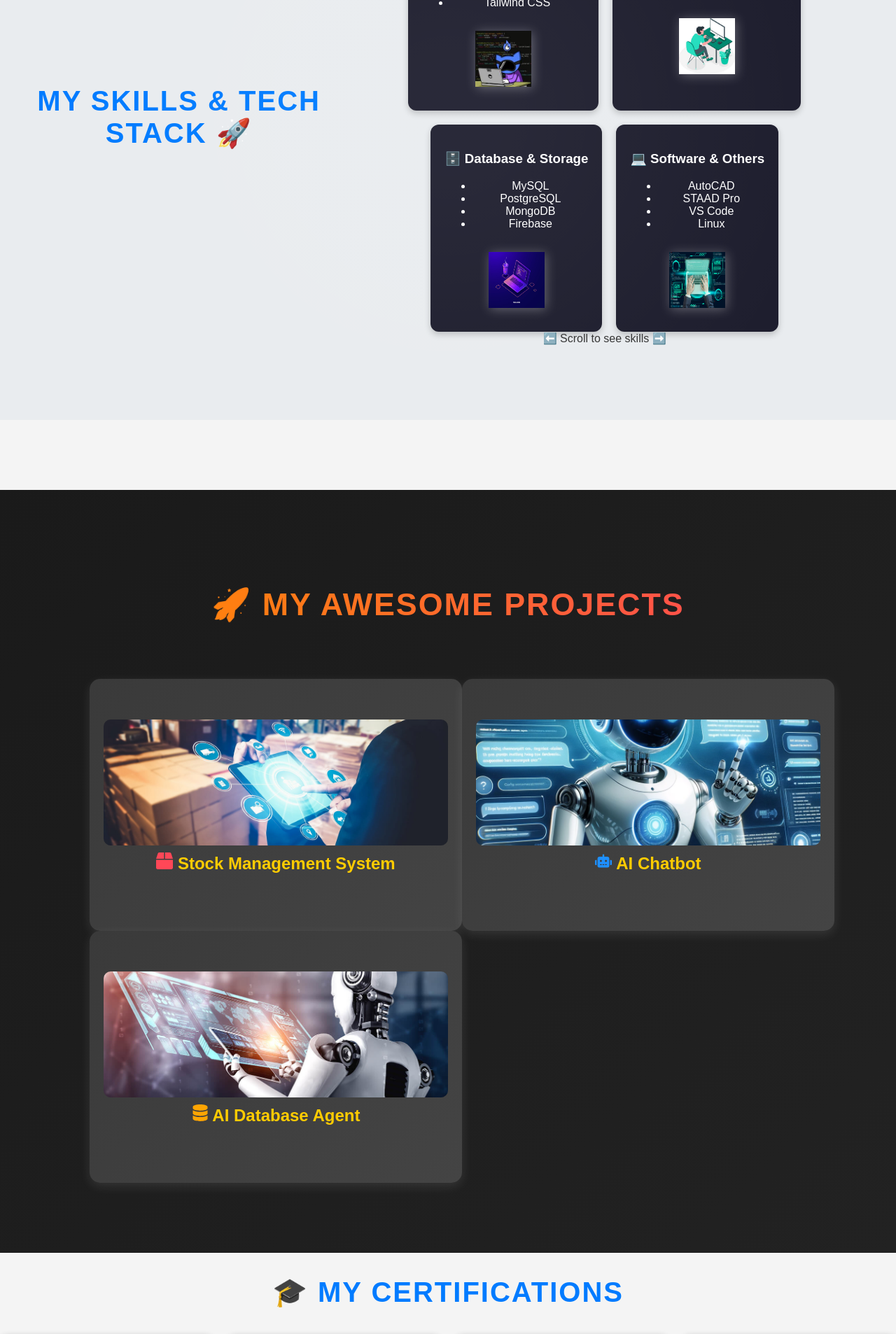
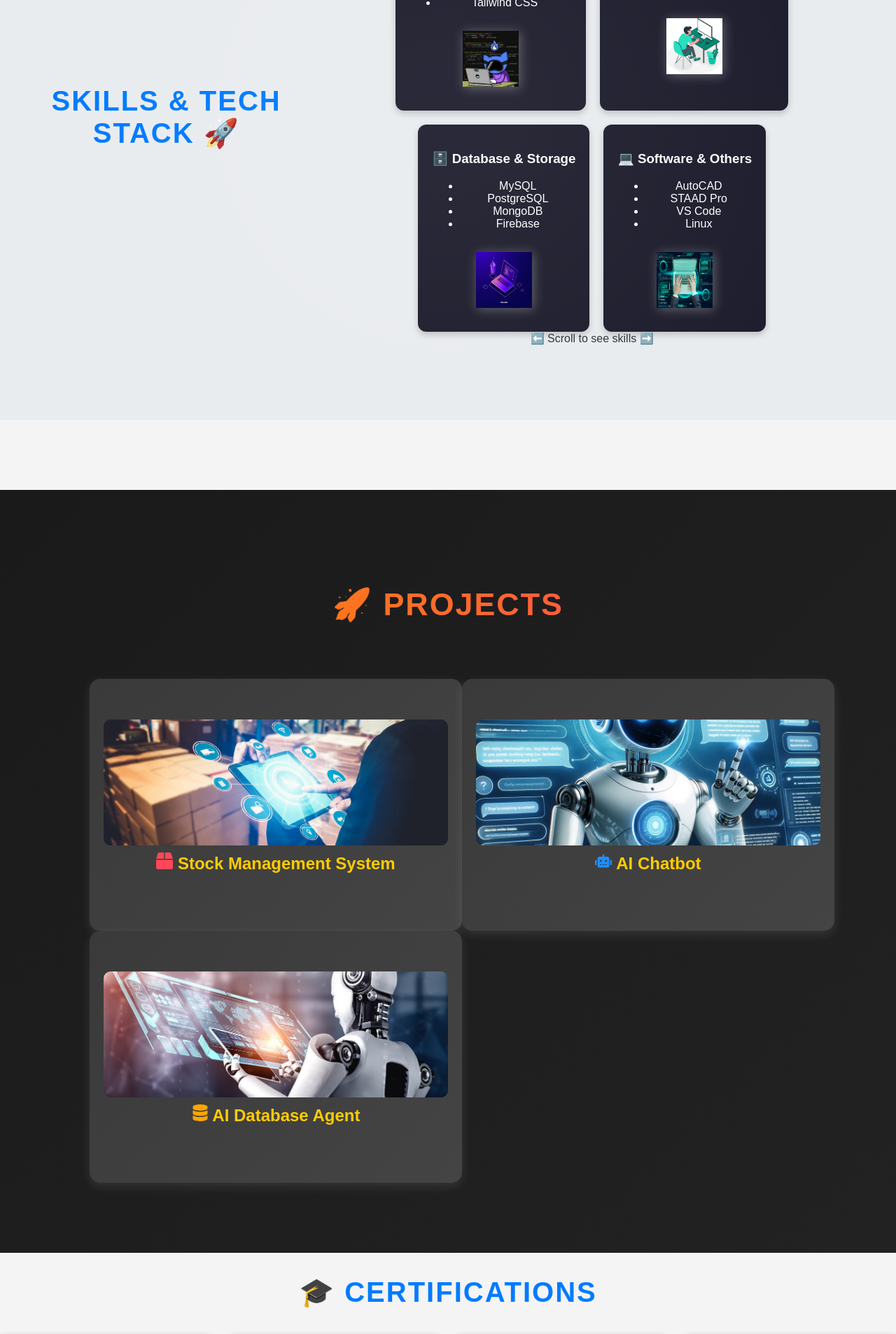
Before and after one commit to yanamadalaraju/raj-portfolio, a React (Create React App) app: page / in a window 1280 px wide. Shown: the part 2120-4026 px from the top of the page at 70% size. Built offline with nearby package versions, Linux system fonts and the light colour scheme.

Commit message:
some changessss

```diff
--- a/src/App.js
+++ b/src/App.js
@@ -486,7 +486,7 @@ const App = () => {
     transition={{ duration: 1 }}
     className="skills-title"
   >
-    My Skills & Tech Stack 🚀
+     Skills & Tech Stack 🚀
   </motion.h2>
 
   <div className="skills-wrapper">
@@ -559,7 +559,7 @@ const App = () => {
           transition={{ duration: 1 }}
           className="projects-title"
         >
-          🚀 My Awesome Projects
+          🚀  Projects
         </motion.h2>
 
         <div className="projects-grid">
@@ -620,7 +620,7 @@ const App = () => {
         transition={{ duration: 1 }}
         className="certifications-title"
       >
-        🎓 My Certifications
+        🎓  Certifications
       </motion.h2>
 
       <div className="certifications-grid">
```
